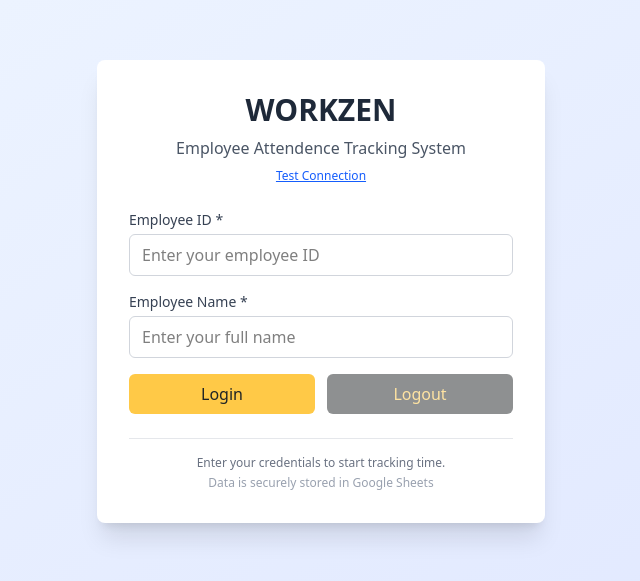
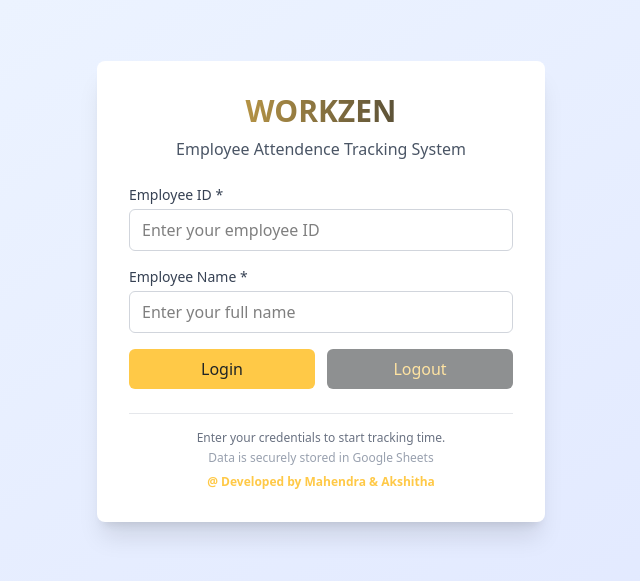
Before and after one commit to Mahendra029/workzen, a React (Vite) app: page / in a window 1280 px wide. Shown: the part 109-690 px from the top of the page, without its empty margins (319-959 px from the left). Built offline with nearby package versions, Linux system fonts and the light colour scheme.

Commit message:
added@ Developed by Mahendra & Akshitha

```diff
--- a/src/components/TimeTracker.jsx
+++ b/src/components/TimeTracker.jsx
@@ -190,14 +190,11 @@
     <div className="min-h-screen bg-gradient-to-br from-blue-50 to-indigo-100 flex items-center justify-center p-4">
       <div className="bg-white rounded-lg shadow-xl p-6 md:p-8 w-full max-w-md">
         <div className="text-center mb-6">
-          <h1 className="text-3xl font-bold text-gray-800 mb-2">WORKZEN</h1>
+          <h1 className="text-3xl font-bold mb-2 bg-gradient-to-r from-[#ffc947] to-[#202426] bg-clip-text text-transparent">
+            WORKZEN
+          </h1>
           <p className="text-gray-600">Employee Attendence Tracking System</p>
-          <button
-            onClick={testConnection}
-            className="mt-2 text-xs text-blue-600 hover:text-blue-800 underline"
-          >
-            Test Connection
-          </button>
+
         </div>
 
         {message && (
@@ -286,6 +283,9 @@
           <p className="text-xs text-gray-400 text-center mt-1">
             Data is securely stored in Google Sheets
           </p>
+           <p className="mt-2 text-xs font-bold text-center" style={{ color: '#ffc947' }}>
+            @ Developed by Mahendra &amp; Akshitha
+          </p>
         </div>
       </div>
     </div>
```
